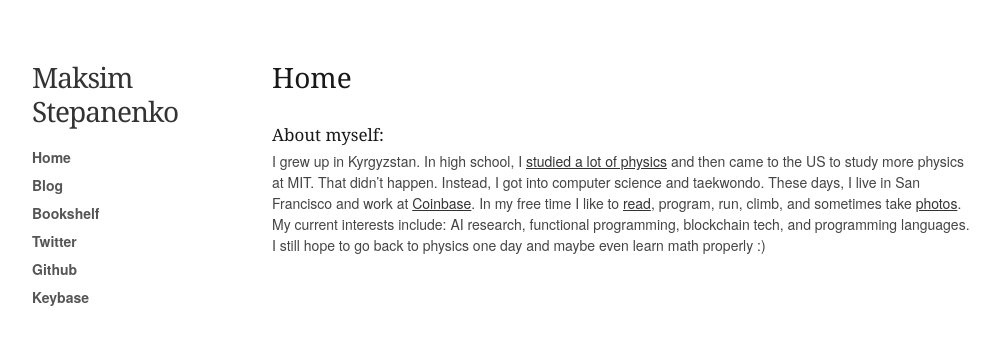
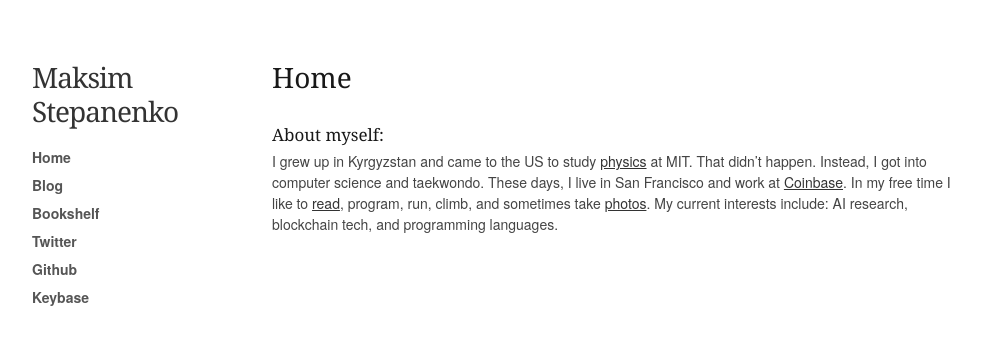
Before and after one commit to maksim-s/maksim-s.github.com, a Jekyll site: the page built from index.md, in a window 1280 px wide. Shown: the top 345 px of the page, without its empty margins (138-1138 px from the left). Built offline with Jekyll 4.4.1, drawn with Linux system fonts in a browser that asks for light colours.

Commit message:
update bio

```diff
--- a/index.md
+++ b/index.md
@@ -5,4 +5,4 @@ title: Home
 
 ##### About myself:
 
-I grew up in Kyrgyzstan. In high school, I [studied a lot of physics](http://ipho-unofficial.org/countries/KGZ/individual) and then came to the US to study more physics at MIT. That didn't happen. Instead, I got into computer science and taekwondo. These days, I live in San Francisco and work at <a href='https://coinbase.com/' target='_blank'>Coinbase</a>. In my free time I like to [read](/books), program, run, climb, and sometimes take [photos](http://photography.maksim.ms/). My current interests include: AI research, functional programming, blockchain tech, and programming languages. I still hope to go back to physics one day and maybe even learn math properly :)
+I grew up in Kyrgyzstan and came to the US to study [physics](http://ipho-unofficial.org/countries/KGZ/individual) at MIT. That didn't happen. Instead, I got into computer science and taekwondo. These days, I live in San Francisco and work at <a href='https://coinbase.com/' target='_blank'>Coinbase</a>. In my free time I like to [read](/books), program, run, climb, and sometimes take [photos](http://photography.maksim.ms/). My current interests include: AI research, blockchain tech, and programming languages.
--- a/stylesheets/css/custom.css
+++ b/stylesheets/css/custom.css
@@ -28,6 +28,10 @@ nav ul li a:active  {
 nav ul li a:hover,
 nav ul li a:focus {
   color: #222;
+}
+
+li {
+  margin-bottom: 5px;
 }
 
 #logo {
```
